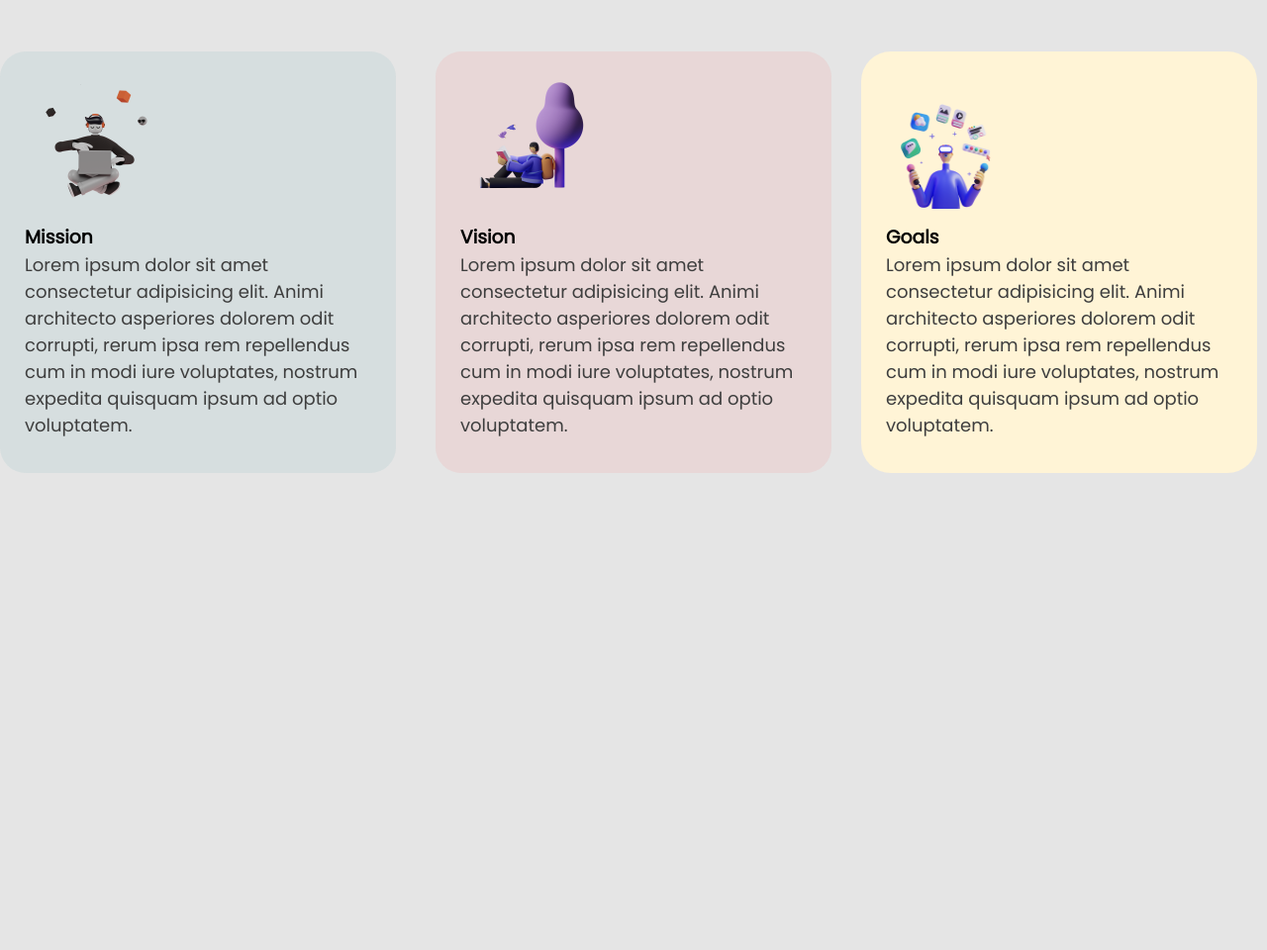
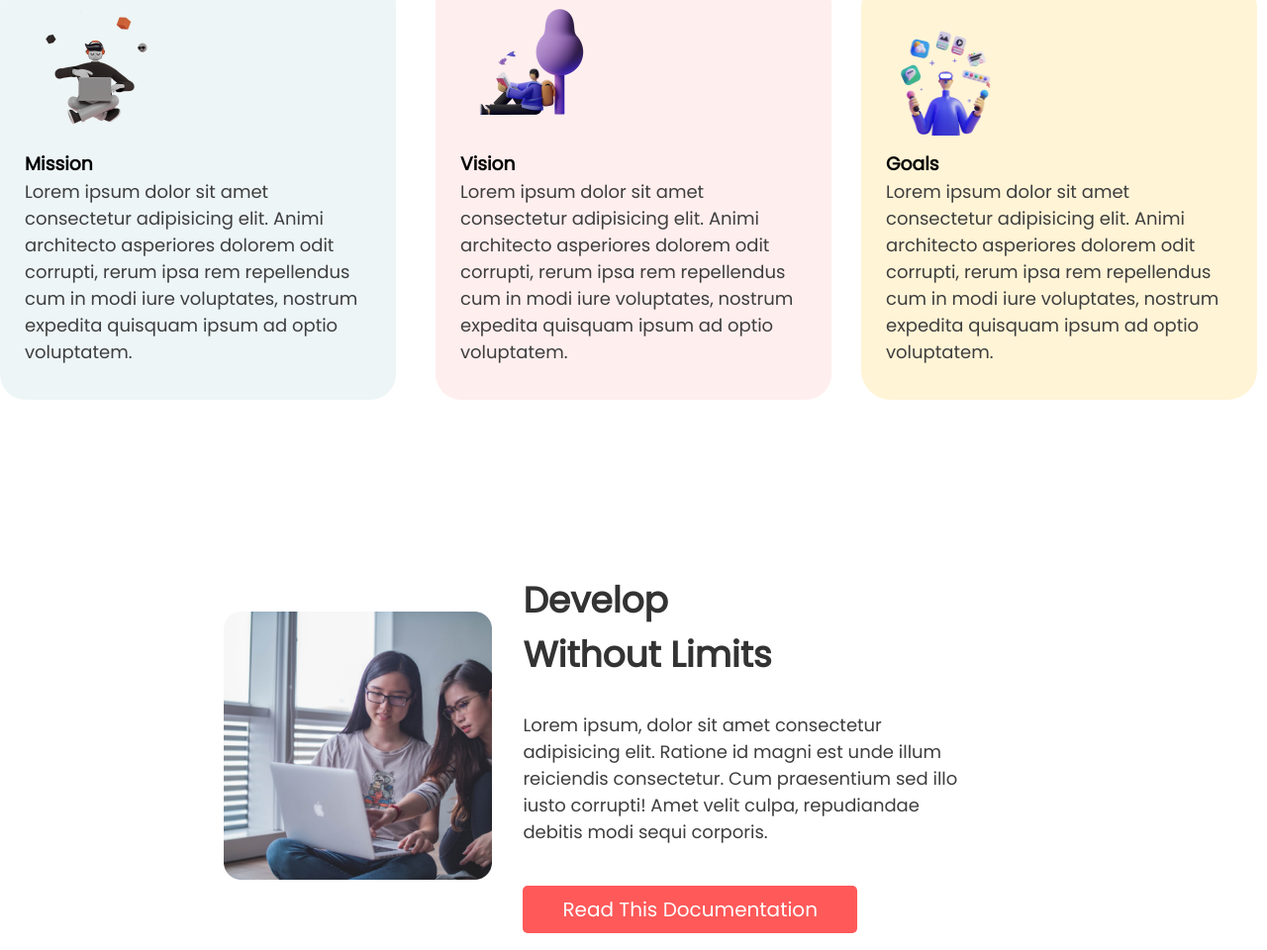
Before and after one commit to farabitusher/mission-2022, a plain HTML site: page index.html in a window 1280 px wide. Shown: the part 945-1905 px from the top of the page at 99% size. Before the commit the page ends 1423 px from the top, so only its background shows below. Drawn offline with Linux system fonts and the light colour scheme; a web font is replaced by a local one.

Commit message:
third part is completed

```diff
--- a/index.html
+++ b/index.html
@@ -14,7 +14,8 @@
     />
   </head>
   <body>
-    <!--Hero section -->
+                                <!--Hero section -->
+
     <section class="hero-section">
       <div class="half-width">
         <div class="hero-text">
@@ -40,10 +41,12 @@
       </div>
 
       <div class="half-width">
-        <img src="images/person/farabi.png" alt="" />
+        <img class="half-width-img" src="images/person/farabi.png" alt="" />
       </div>
     </section>
-    <!--3 colum main section-->
+
+                       <!--3 colum main section-->
+
     <section class="three-colum-section">
       <h1 class="three-colum-h1">
         My Mission in <span class="orange-text">2022</span>
@@ -95,5 +98,19 @@
         </div>
       </div>
     </section>
+
+                <!--third section, same as hero section but lil bit different-->
+
+    <section class="third-part">
+      <div class="half-width third-part-img-area">
+        <img class="third-part-img" src="images/pictures/coding.png" alt="" />
+      </div>
+      <div class="half-width third-part-develop-area">
+        <h1 >Develop <br>Without Limits</br></h1>
+        <p>Lorem ipsum, dolor sit amet consectetur adipisicing elit. Ratione id magni est unde illum reiciendis consectetur. Cum praesentium sed illo iusto corrupti! Amet velit culpa, repudiandae debitis modi sequi corporis.</p>
+        <a class="farabi-btn" target="_blank" href="freecodecamp.com"
+            >Read This Documentation</a
+          >
+      </div>
   </body>
 </html>
--- a/style.css
+++ b/style.css
@@ -4,7 +4,8 @@
 }
 body{
     font-family: Poppins,sans-serif;
-    background: #E5E5E5;
+    background: #FFFFFF;
+    box-sizing: border-box;
 }
  h1{
     font-size: 48px;
@@ -19,10 +20,11 @@ p{
 .hero-section{
     display: flex;
     padding: 20px;
+    justify-content: center;
 }
         .half-width{
             width: 40%;
-            padding: 5%;
+            padding: 2%;
         }
         .orange-text{
             color: orange;
@@ -32,8 +34,8 @@ p{
             border-left: 5px solid #FF5959;
             padding: 5px;
         }
-        .half-width img{
-            padding-left: 5%;
+        .half-width-img{
+            padding-left: 5px;
             width: 70%;
 
             margin-left: 50px;
@@ -59,6 +61,7 @@ p{
     display: flex;
     align-items: center;
     justify-content: center;
+    margin-bottom: 150px;
 }
         .three-colum-h1{
             text-align: center;
@@ -71,8 +74,6 @@ p{
             padding: 20px;
             width: 360px;
             height: 376px;
-            left: 156px;
-            top: 723px;
 
         }
                 .first{
@@ -81,6 +82,7 @@ p{
                     padding: 25px;
                     border-radius: 26px;
                     margin-right: 20px;
+                    margin-left: 0px;
                 }
                 .second{
                     background: rgba(255, 89, 89, 0.1);
@@ -101,3 +103,37 @@ p{
             width: 141px;
             height: 141px;
         }
+ /*Third part with img and text */
+
+ .third-part{
+     display: flex;
+     align-items: center;
+     justify-content: center;
+
+ }
+        .third-part h1{
+            font-size: 36px;
+
+            margin-bottom:30px ;
+
+        }
+        .third-part p{
+            font-size: 18px;
+            margin-bottom: 50px;
+
+        }
+        .third-part-img{
+           width: 60%;
+
+        }
+        .third-part-img-area{
+            margin-left: 200px;
+            margin-right: 0px;
+        }
+        .third-part-develop-area{
+
+            padding-right: 0px;
+            margin-left:-200px;
+            margin-right: 300px;
+            margin-top: 0px;
+        }
```
